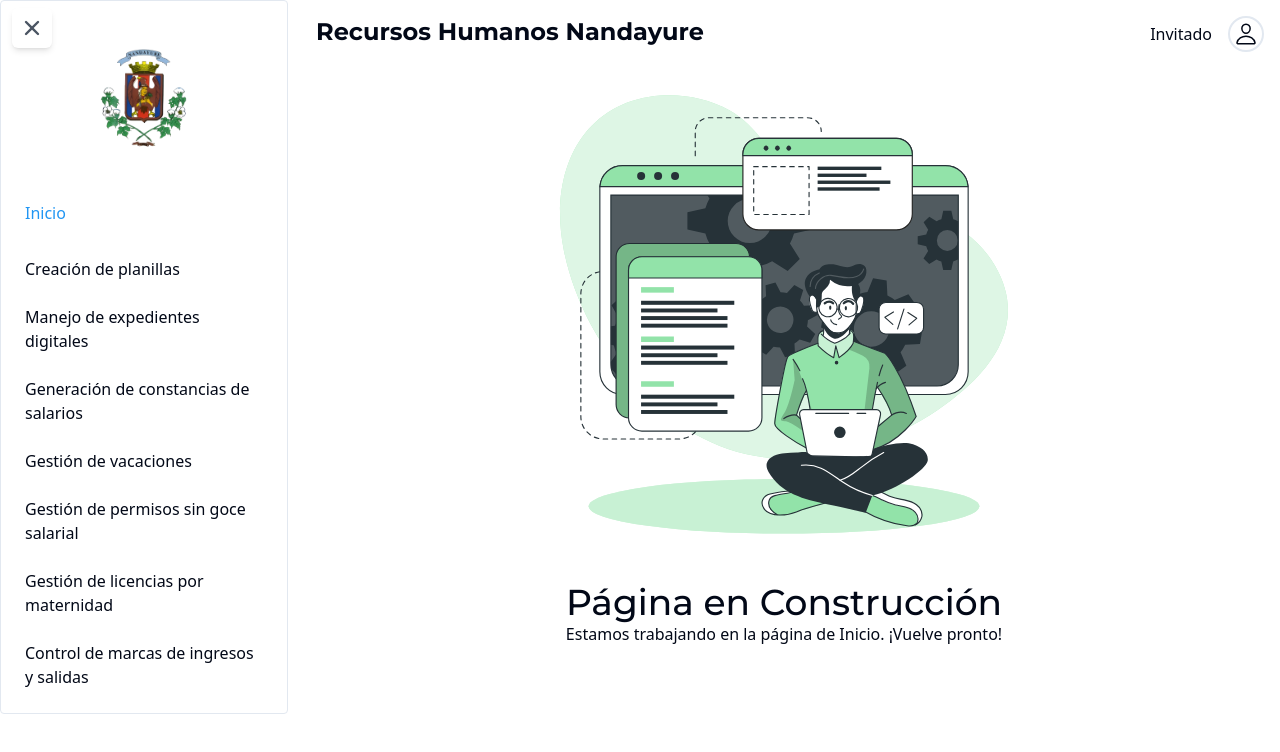
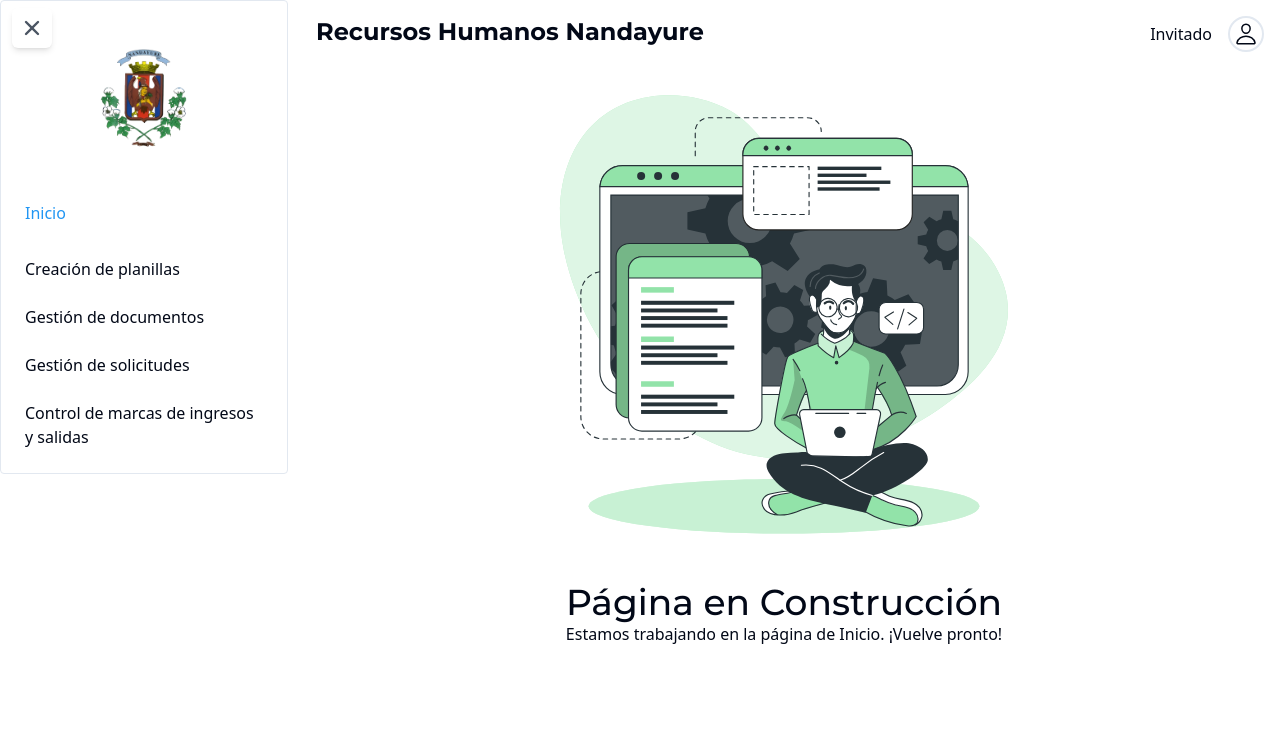
Before and after one commit to marcortes20/NandayureFrontend, a Next.js app: page / in a window 1280 px wide. Both pictures are taken after a click on the button 32 px from the left and 28 px from the top of the page. Shown: the top 752 px of the page. Built offline with nearby package versions, Linux system fonts and the light colour scheme; no server answers.

Commit message:
perf: sidebar

```diff
--- a/src/modules/dashboard/components/sidebar/nav-links.tsx
+++ b/src/modules/dashboard/components/sidebar/nav-links.tsx
@@ -5,11 +5,8 @@ import { usePathname } from "next/navigation";
 const links = [
     { name: 'Inicio', href: '/' },
     { name: 'Creación de planillas', href: '/planillas' },
-    { name: 'Manejo de expedientes digitales', href: '/expedientes' },
-    { name: 'Generación de constancias de salarios', href: '/constancias' },
-    { name: 'Gestión de vacaciones', href: '/vacaciones' },
-    { name: 'Gestión de permisos sin goce salarial', href: '/permisos' },
-    { name: 'Gestión de licencias por maternidad', href: '/licencias' },
+    { name: 'Gestión de documentos', href: '/documentos' },
+    { name: 'Gestión de solicitudes', href: '/solicitudes' },
     { name: 'Control de marcas de ingresos y salidas', href: '/marcas' },
 ];
 
--- a/src/modules/dashboard/components/sidebar/side-bar.tsx
+++ b/src/modules/dashboard/components/sidebar/side-bar.tsx
@@ -1,31 +1,29 @@
-'use client'
-import Link from 'next/link'
-import React from 'react'
-import NavLinks from './nav-links'
-import Image from 'next/image'
-import clsx from 'clsx'
-import { HiMenuAlt2, HiX } from 'react-icons/hi'
-import { useSidebarState } from '../hooks/useSidebar'
-
-
+'use client';
+import Link from 'next/link';
+import React from 'react';
+import NavLinks from './nav-links';
+import Image from 'next/image';
+import clsx from 'clsx';
+import { HiMenuAlt2, HiX } from 'react-icons/hi';
+import { useSidebarState } from '../hooks/useSidebar';
 
 const SideBar = () => {
-   const isOpen = useSidebarState(state => state.isOpen);
-   const MenuIsOpen = useSidebarState(state => state.MenuIsOpen);
-   const MenuIsClose = useSidebarState(state => state.MenuIsClose);
-
+  const isOpen = useSidebarState((state) => state.isOpen);
+  const MenuIsOpen = useSidebarState((state) => state.MenuIsOpen);
+  const MenuIsClose = useSidebarState((state) => state.MenuIsClose);
 
   return (
     <div className="flex h-full">
-            <div className={clsx(
-                'flex flex-col px-3 py-4 md:px-2 border rounded transition-all duration-300',
-                isOpen ? 'w-72' : 'w-25'
-            )}>
-
+      <div
+        className={clsx(
+          'flex flex-col px-3 py-4 md:px-2 border rounded transition-all duration-300 ease-in-out',
+          isOpen ? 'w-72' : 'w-28',
+          'overflow-hidden'
+        )}
+      >
         <button
           onClick={isOpen ? MenuIsClose : MenuIsOpen}
           className="fixed top-2 left-3 z-50 p-2 bg-white rounded-md shadow-md"
-
           aria-label={isOpen ? 'Cerrar menú' : 'Abrir menú'}
         >
           {isOpen ? (
@@ -41,12 +39,17 @@ const SideBar = () => {
         >
           <Image src="/LogoMuni.png" alt="logo" width={100} height={100} />
         </Link>
-            <div className="flex grow flex-col space-y-2 overflow-hidden">
-                <NavLinks isOpen={isOpen}/>
+
+        <div className={clsx(
+          'flex grow flex-col space-y-2 transition-all duration-300 ease-in-out',
+          isOpen ? 'opacity-100' : 'opacity-0',
+          isOpen ? 'translate-x-0' : '-translate-x-full'
+        )}>
+          <NavLinks isOpen={isOpen} />
         </div>
       </div>
     </div>
-    )
-}
+  );
+};
 
-export default SideBar
+export default SideBar;
```
Also changed, not shown: 1 other file (tests, documents, lock files or other folders). Lines whose indentation alone changed are shown as unchanged.
